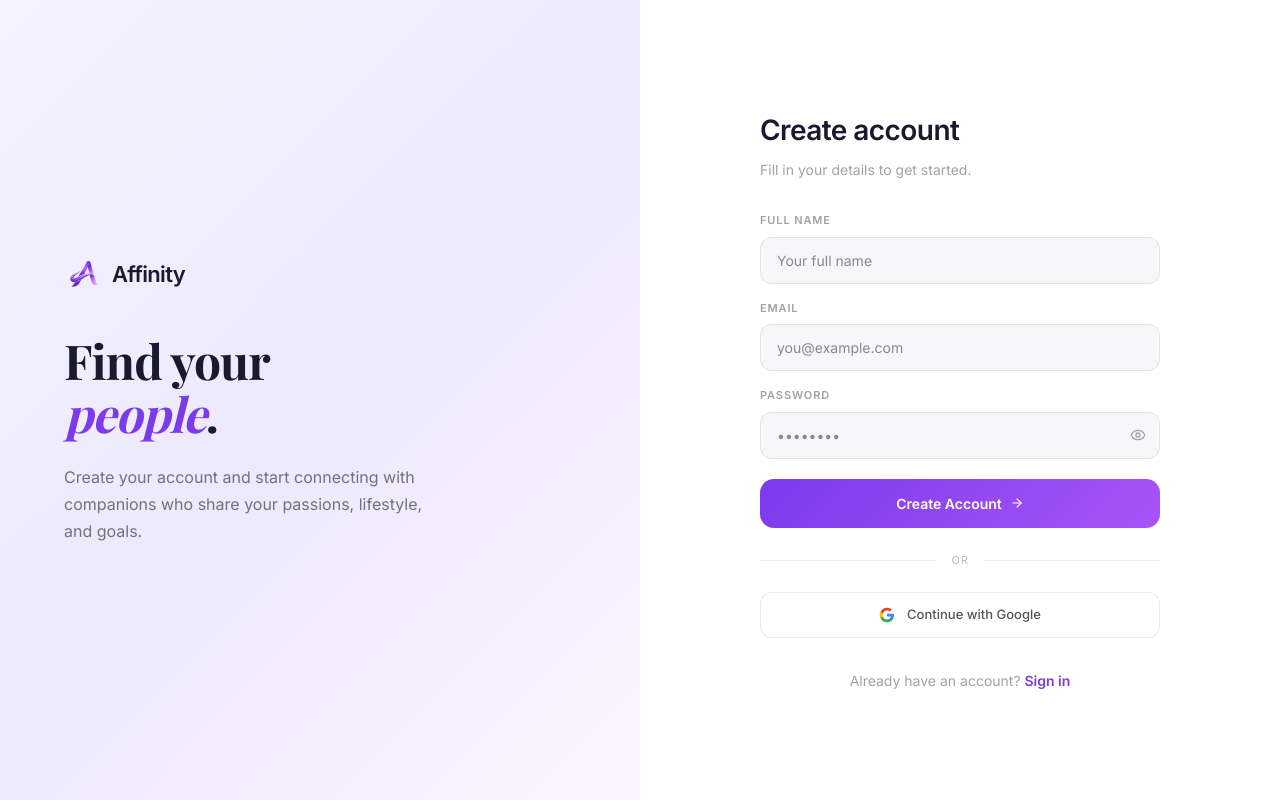
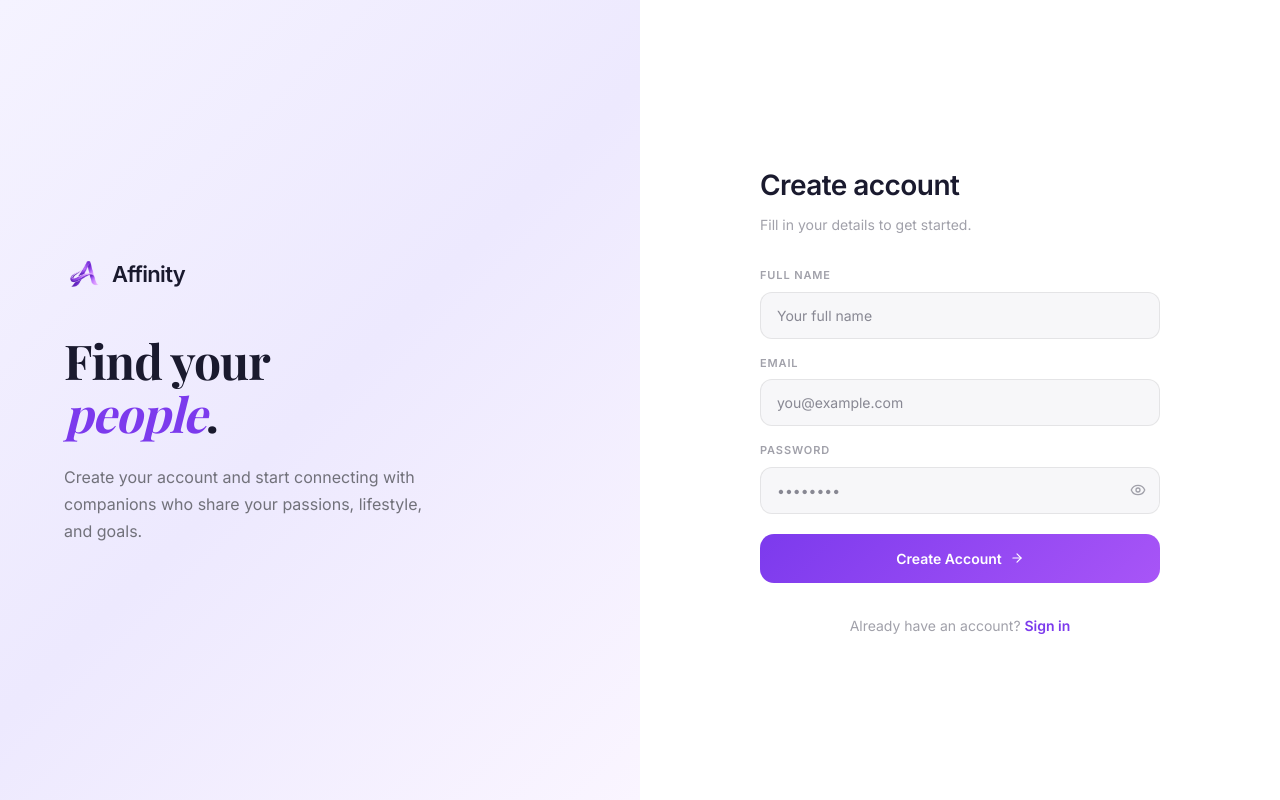
Before and after one commit to Jovi0125/AffinityRemastered, a Next.js app: page /signup in a window 1280 px wide. Built offline with nearby package versions, Linux system fonts and the light colour scheme.

Commit message:
Adjustments

```diff
--- a/src/app/(auth)/signup/page.tsx
+++ b/src/app/(auth)/signup/page.tsx
@@ -340,32 +340,6 @@ export default function SignUpPage() {
             </button>
           </form>
 
-          {/* Divider */}
-          <div className="flex items-center gap-4 my-6" style={{ color: "#e5e5e5" }}>
-            <div style={{ flex: 1, height: 1, backgroundColor: "#ebebeb" }} />
-            <span style={{ fontSize: "0.6875rem", letterSpacing: "0.06em", color: "#bbb" }}>OR</span>
-            <div style={{ flex: 1, height: 1, backgroundColor: "#ebebeb" }} />
-          </div>
-
-          {/* OAuth */}
-          <button
-            type="button"
-            className="flex items-center justify-center gap-3 transition-all hover:bg-gray-50"
-            style={{
-              width: "100%", padding: "0.75rem", fontSize: "0.8125rem", fontWeight: 500,
-              color: "#555", backgroundColor: "#fff",
-              border: "1px solid rgba(0,0,0,0.08)", borderRadius: "12px", cursor: "pointer",
-            }}
-          >
-            <svg width="16" height="16" viewBox="0 0 24 24" fill="none">
-              <path d="M22.56 12.25c0-.78-.07-1.53-.2-2.25H12v4.26h5.92a5.06 5.06 0 01-2.2 3.32v2.77h3.57c2.08-1.92 3.28-4.74 3.28-8.1z" fill="#4285F4"/>
-              <path d="M12 23c2.97 0 5.46-.98 7.28-2.66l-3.57-2.77c-.98.66-2.23 1.06-3.71 1.06-2.86 0-5.29-1.93-6.16-4.53H2.18v2.84C3.99 20.53 7.7 23 12 23z" fill="#34A853"/>
-              <path d="M5.84 14.09c-.22-.66-.35-1.36-.35-2.09s.13-1.43.35-2.09V7.07H2.18C1.43 8.55 1 10.22 1 12s.43 3.45 1.18 4.93l2.85-2.22.81-.62z" fill="#FBBC05"/>
-              <path d="M12 5.38c1.62 0 3.06.56 4.21 1.64l3.15-3.15C17.45 2.09 14.97 1 12 1 7.7 1 3.99 3.47 2.18 7.07l3.66 2.84c.87-2.6 3.3-4.53 6.16-4.53z" fill="#EA4335"/>
-            </svg>
-            Continue with Google
-          </button>
-
           {/* Footer */}
           <p className="text-center mt-8" style={{ fontSize: "0.875rem", color: "#a1a1aa" }}>
             Already have an account?{" "}
--- a/src/app/(main)/explore/page.tsx
+++ b/src/app/(main)/explore/page.tsx
@@ -374,7 +374,7 @@ export default function ExplorePage() {
                   background:"linear-gradient(135deg,#7c3aed 0%,#a855f7 100%)",
                   color:"#fff", fontSize:"0.8125rem", fontWeight:600,
                   border:"none", cursor:"pointer",
-                  boxShadow:"0 4px 16px rgba(124,58,237,0.3)", transition:"opacity 0.15s ease",
+                  transition:"opacity 0.15s ease",
                 }}
                 onMouseEnter={e => (e.currentTarget.style.opacity = "0.88")}
                 onMouseLeave={e => (e.currentTarget.style.opacity = "1")}
@@ -468,10 +468,10 @@ export default function ExplorePage() {
                       style={{ width:66,height:66,borderRadius:"50%",
                         background:"linear-gradient(135deg,#7c3aed 0%,#a855f7 100%)",
                         border:"none",display:"flex",alignItems:"center",justifyContent:"center",
-                        cursor:"pointer",boxShadow:"0 8px 28px rgba(124,58,237,0.4)",
+                        cursor:"pointer",
                         transition:"all 0.2s ease",color:"#fff" }}
-                      onMouseEnter={e => { e.currentTarget.style.transform="scale(1.1)"; e.currentTarget.style.boxShadow="0 12px 36px rgba(124,58,237,0.5)"; }}
-                      onMouseLeave={e => { e.currentTarget.style.transform="scale(1)"; e.currentTarget.style.boxShadow="0 8px 28px rgba(124,58,237,0.4)"; }}>
+                      onMouseEnter={e => { e.currentTarget.style.transform="scale(1.1)"; }}
+                      onMouseLeave={e => { e.currentTarget.style.transform="scale(1)"; }}>
                       <Handshake size={26} />
                     </button>
                     <Link href={`/profile/${currentProfile.id}`} style={{ textDecoration:"none" }}>
--- a/src/components/sections/HeroSection.tsx
+++ b/src/components/sections/HeroSection.tsx
@@ -109,30 +109,6 @@ function HeroSignInForm() {
           {loading ? "Signing in…" : "Sign In"} {!loading && <ArrowRight size={14} />}
         </button>
       </form>
-
-      {/* Divider */}
-      <div className="flex items-center gap-3 my-4" style={{ color: "#e5e5e5" }}>
-        <div style={{ flex: 1, height: 1, backgroundColor: "#ebebeb" }} />
-        <span style={{ fontSize: "0.625rem", letterSpacing: "0.06em", color: "#bbb" }}>OR</span>
-        <div style={{ flex: 1, height: 1, backgroundColor: "#ebebeb" }} />
-      </div>
-
-      {/* OAuth */}
-      <button type="button"
-        className="flex items-center justify-center gap-2.5 transition-all hover:bg-gray-50"
-        style={{
-          width: "100%", padding: "0.65rem", fontSize: "0.8125rem", fontWeight: 500,
-          color: "#555", backgroundColor: "#fff",
-          border: "1px solid rgba(0,0,0,0.06)", borderRadius: "12px", cursor: "pointer",
-        }}>
-        <svg width="14" height="14" viewBox="0 0 24 24" fill="none">
-          <path d="M22.56 12.25c0-.78-.07-1.53-.2-2.25H12v4.26h5.92a5.06 5.06 0 01-2.2 3.32v2.77h3.57c2.08-1.92 3.28-4.74 3.28-8.1z" fill="#4285F4"/>
-          <path d="M12 23c2.97 0 5.46-.98 7.28-2.66l-3.57-2.77c-.98.66-2.23 1.06-3.71 1.06-2.86 0-5.29-1.93-6.16-4.53H2.18v2.84C3.99 20.53 7.7 23 12 23z" fill="#34A853"/>
-          <path d="M5.84 14.09c-.22-.66-.35-1.36-.35-2.09s.13-1.43.35-2.09V7.07H2.18C1.43 8.55 1 10.22 1 12s.43 3.45 1.18 4.93l2.85-2.22.81-.62z" fill="#FBBC05"/>
-          <path d="M12 5.38c1.62 0 3.06.56 4.21 1.64l3.15-3.15C17.45 2.09 14.97 1 12 1 7.7 1 3.99 3.47 2.18 7.07l3.66 2.84c.87-2.6 3.3-4.53 6.16-4.53z" fill="#EA4335"/>
-        </svg>
-        Continue with Google
-      </button>
 
       <p className="text-center mt-4" style={{ fontSize: "0.8125rem", color: "#a1a1aa" }}>
         No account?{" "}
```
